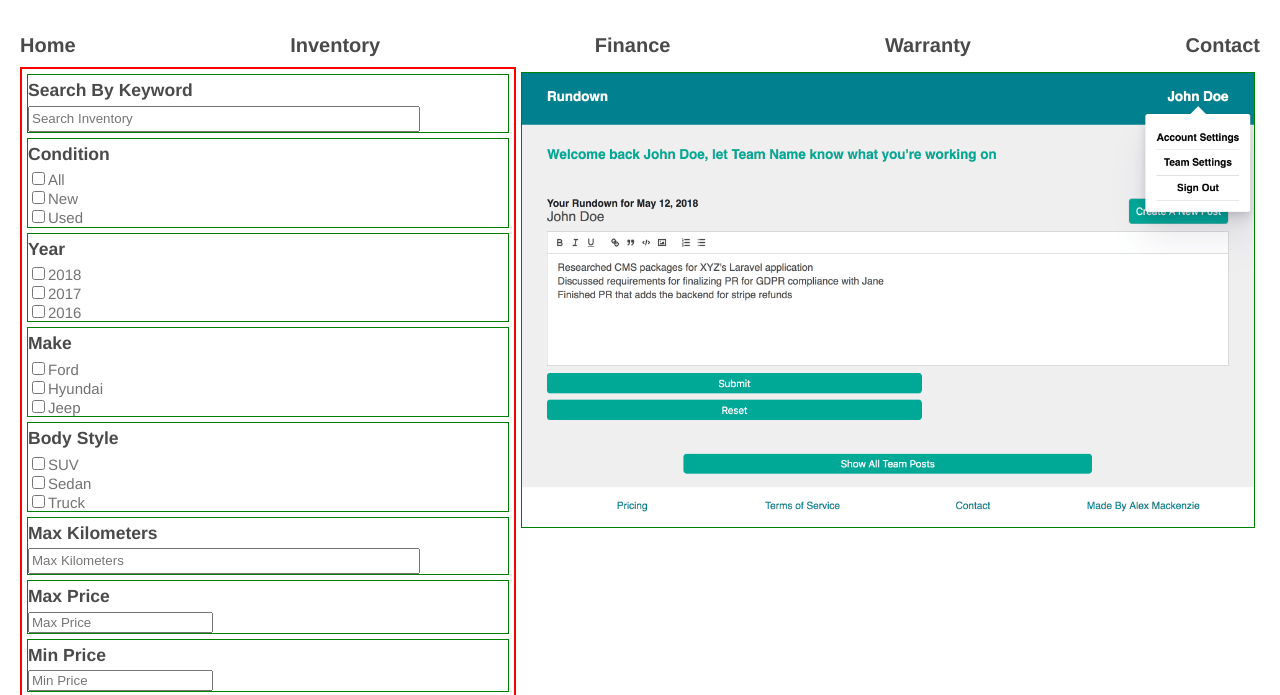
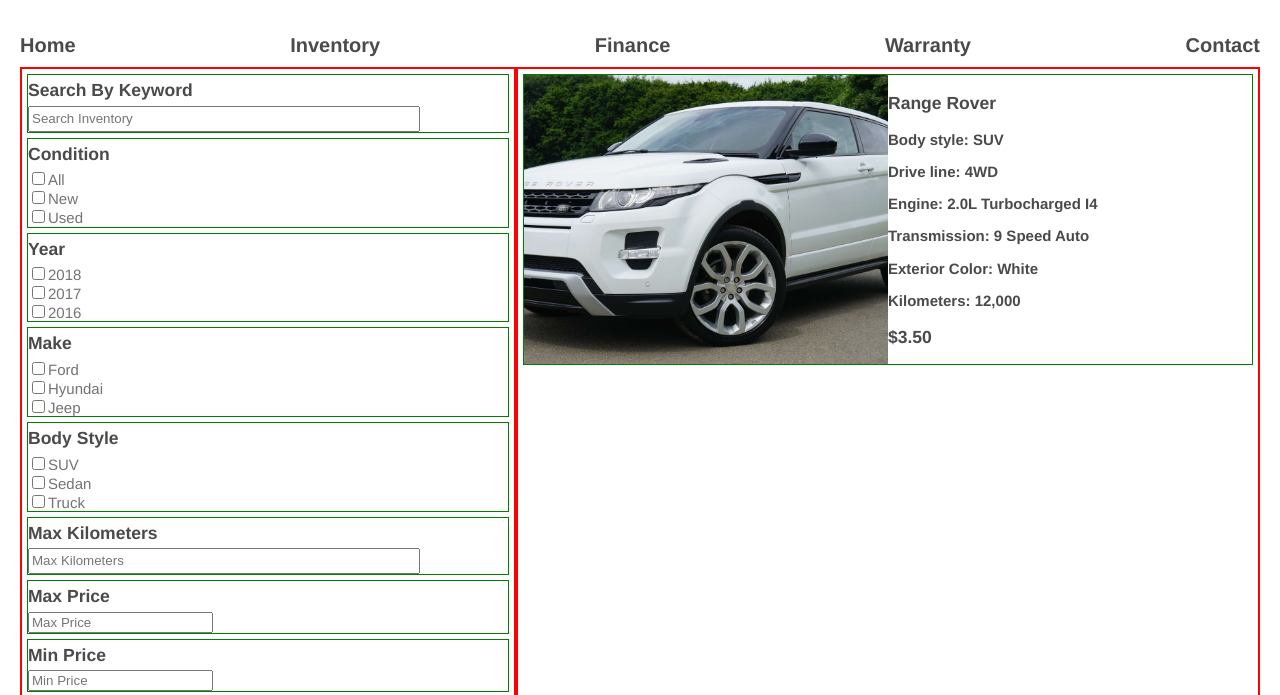
Before and after one commit to AlexMac7/dealership-grid-layout, a plain HTML site: page index.html in a window 1280 px wide. Shown: the part 94-789 px from the top of the page. Drawn offline with Linux system fonts and the light colour scheme.

Commit message:
Add results block content, to be styled still

```diff
--- a/index.html
+++ b/index.html
@@ -97,8 +97,19 @@
         </div>
         <div class="results">
             <div class="results__block">
-                <!--todo, add car image, layout according to mock up-->
-                <img class="results__image" src="images/rundown-full-look.png" alt="Blue 2007 Hyunadi Sonata" />
+                <div class="results__images">
+                    <img class="results__image" src="images/range-rover.jpg" alt="White Range Rover" />
+                </div>
+                <div class="results__info">
+                    <h3 class="results__title">Range Rover</h3>
+                    <p class="results__spec">Body style: SUV</p>
+                    <p class="results__spec">Drive line: 4WD</p>
+                    <p class="results__spec">Engine: 2.0L Turbocharged I4</p>
+                    <p class="results__spec">Transmission: 9 Speed Auto</p>
+                    <p class="results__spec">Exterior Color: White</p>
+                    <p class="results__spec">Kilometers: 12,000</p>
+                    <h3 class="results__price">$3.50</h3>
+                </div>
             </div>
         </div>
     </section>
--- a/styles.css
+++ b/styles.css
@@ -90,15 +90,16 @@ body {
     width: 80%;
 }
 .results {
-    /*border: solid 2px red; !* todo remove *!*/
+    border: solid 2px red; /* todo remove */
 }
 .results__block {
     border: solid 1px green; /* todo remove */
     margin: .5rem;
     font-size: 1.5rem;
+    display: grid;
+    grid-template-columns: 1fr 1fr;
 }
-.results__title {
-    margin: .5rem 0;
+.results__info {
     font-weight: var(--heavy-font-weight);
     color: var(--grey-text)
 }
@@ -106,6 +107,21 @@ body {
     object-fit: cover;
     height: 100%;
     width: 100%;
+}
+.results__title {
+    grid-area: results__title;
+    font-weight: var(--heavy-font-weight);
+    color: var(--grey-text)
+}
+.results__specs {
+    grid-area: results__specs;
+    font-weight: var(--heavy-font-weight);
+    color: var(--grey-text)
+}
+.results__price {
+    grid-area: results__price;
+    font-weight: var(--heavy-font-weight);
+    color: var(--grey-text)
 }
 
 /* Footer */
```
Also changed, not shown: images/range-rover.jpg (added).
